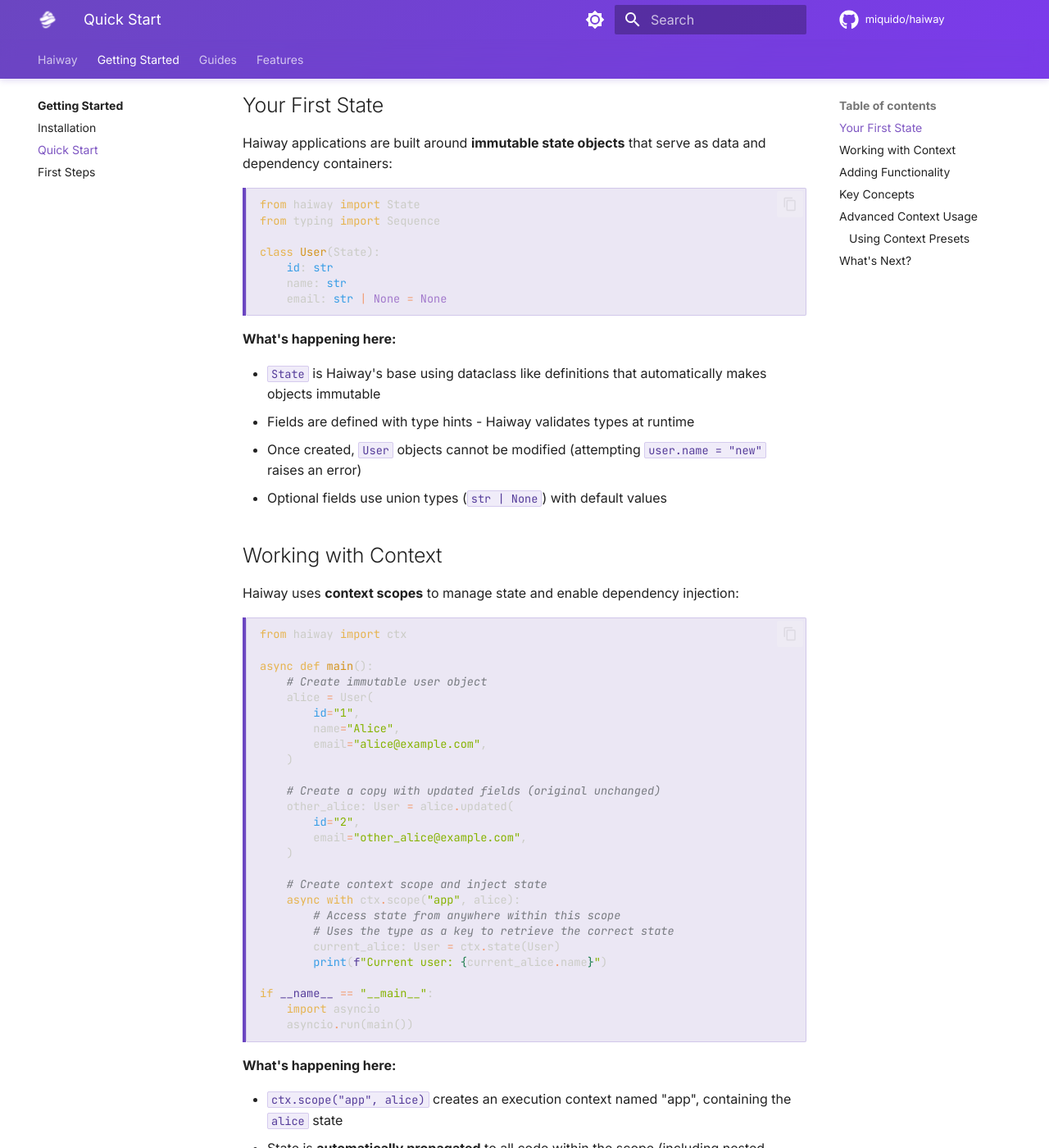
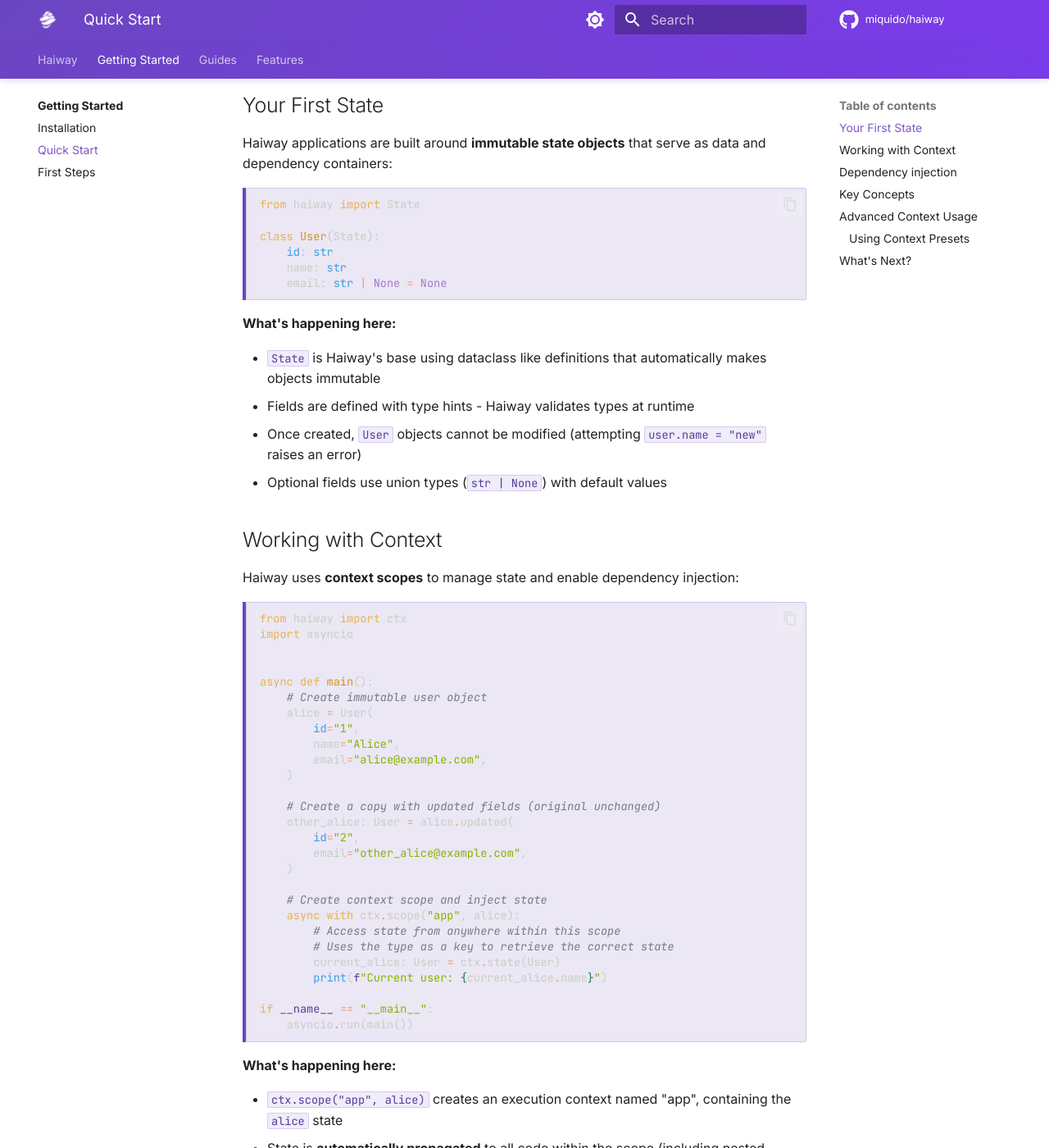
Before and after one commit to miquido/haiway, an MkDocs documentation site: the page built from docs/getting-started/quickstart.md, in a window 1280 px wide and 1400 px high, scrolled down 208 px. Shown: the whole window at 82% size. Built offline with MkDocs 1.6.1 and Material for MkDocs 9.7.7, drawn with Linux system fonts in a browser that asks for light colours; comment, search, counter and statistics services are not loaded; some of the changed text lies outside the part shown.

Commit message:
📝 Correct typos and snippets errors

````diff
--- a/docs/getting-started/quickstart.md
+++ b/docs/getting-started/quickstart.md
@@ -8,7 +8,6 @@
 
 ```python
 from haiway import State
-from typing import Sequence
 
 class User(State):
     id: str
@@ -52,7 +53,6 @@
         print(f"Current user: {current_alice.name}")
 
 if __name__ == "__main__":
-    import asyncio
     asyncio.run(main())
 ```
 
@@ -64,12 +64,12 @@
 - The `.updated()` method creates a copy of object with modified fields, leaving the original unchanged
 - Context automatically manages the lifecycle - when the scope exits, resources are cleaned up
 
-## Adding Functionality
+## Dependency injection
 
 Haiway implements **dependency injection** through function protocols and state containers:
 
 ```python
-from typing import Protocol, runtime_checkable
+from typing import Protocol, runtime_checkable, Sequence
 
 # Function interface - single __call__ method only
 @runtime_checkable
````
Also changed, not shown: other parts of docs/getting-started/quickstart.md (+2 -0 lines), docs/guides/state.md (+7 -6 lines).
